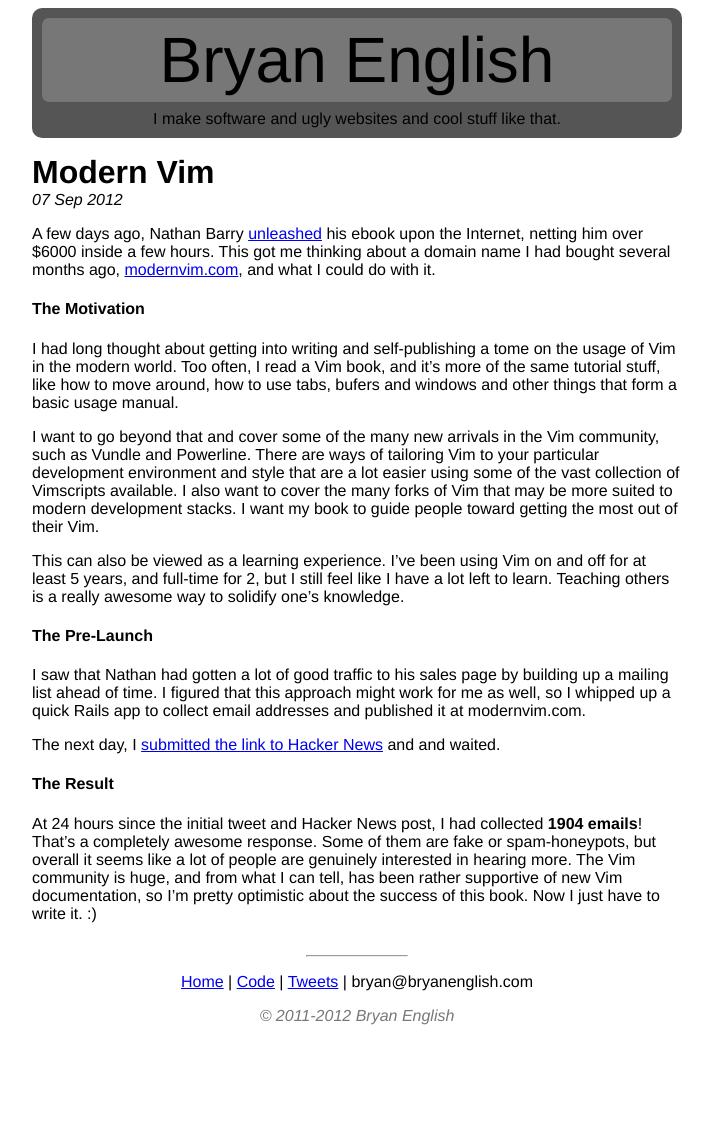
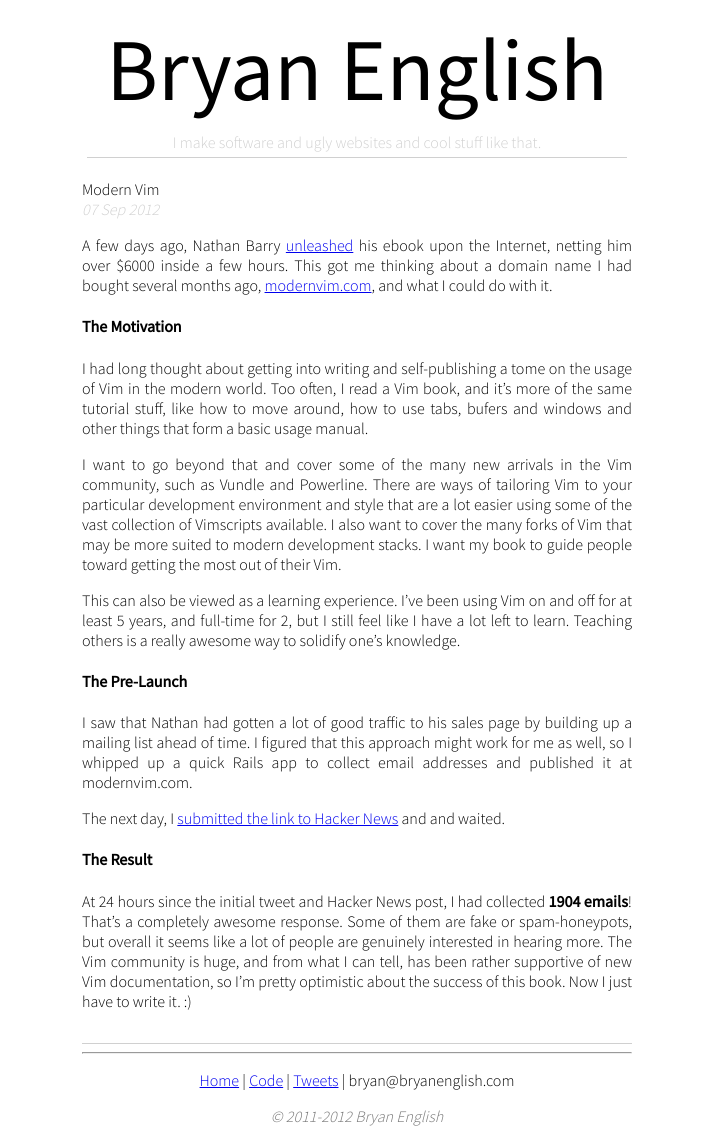
Before and after one commit to bengl/bengl.github.com, a Jekyll site: the page built from _posts/2012-09-07-modern-vim.md, in a window 1280 px wide. Shown: the whole page, without its empty margins (283-996 px from the left). Built offline with Jekyll 4.4.1, drawn with Linux system fonts in a browser that asks for light colours; before the commit the page ends 1041 px from its top, so only the background shows below that.

Commit message:
new style from @filipmares

```diff
--- a/styles/main.css
+++ b/styles/main.css
@@ -1,52 +1,58 @@
+@import url(http://fonts.googleapis.com/css?family=Source+Sans+Pro:200,300,400);
+
 body {
   text-align: center;
-  font-family: Helvetica;
+  font-family: 'Source Sans Pro', sans-serif;
+  font-weight: 300;
 }
 
 #all {
   text-align: left;
   margin-left: auto;
   margin-right: auto;
-  max-width: 650px;
+  max-width: 550px;
   min-width: 250px;
-
 }
 
 #title_header {
-  background: #555;
-  border-radius: 10px;
-  padding: 10px;
+  padding: 5px;
   margin-bottom: 1em;
   text-align: center;
 }
 
 #name_header {
-  background: #777;
-  font-size: 4em;
-  border-radius: 7px;
-  padding: 5px;
+  font-size: 5.5em;
+  font-weight: 400;
+  margin: 0;
 }
 
 #small_header {
+  color: #d0d0d0;
+  font-weight: 300;
+  display: block;
   margin-top: 0.5em;
+  border-bottom: 1px solid #d0d0d0;
+  padding:  0 0 5px;
 }
 
+.post{
+  text-align: justify;
+}
 .post_title {
-  font-weight: bold;
-  font-size: 2em;
+    margin: 0;
 }
 
 .post_date {
   font-style: italic;
+  margin: 0;
+  color: #d0d0d0;
+  font-weight: 300;
 }
 
 #footer {
+  border-top: 1px solid #d0d0d0;
+  text-align: center;
   margin-top: 2em;
-  text-align: center;
-}
-
-#footer hr {
-  width: 100px;
 }
 
 #copyright {
```
